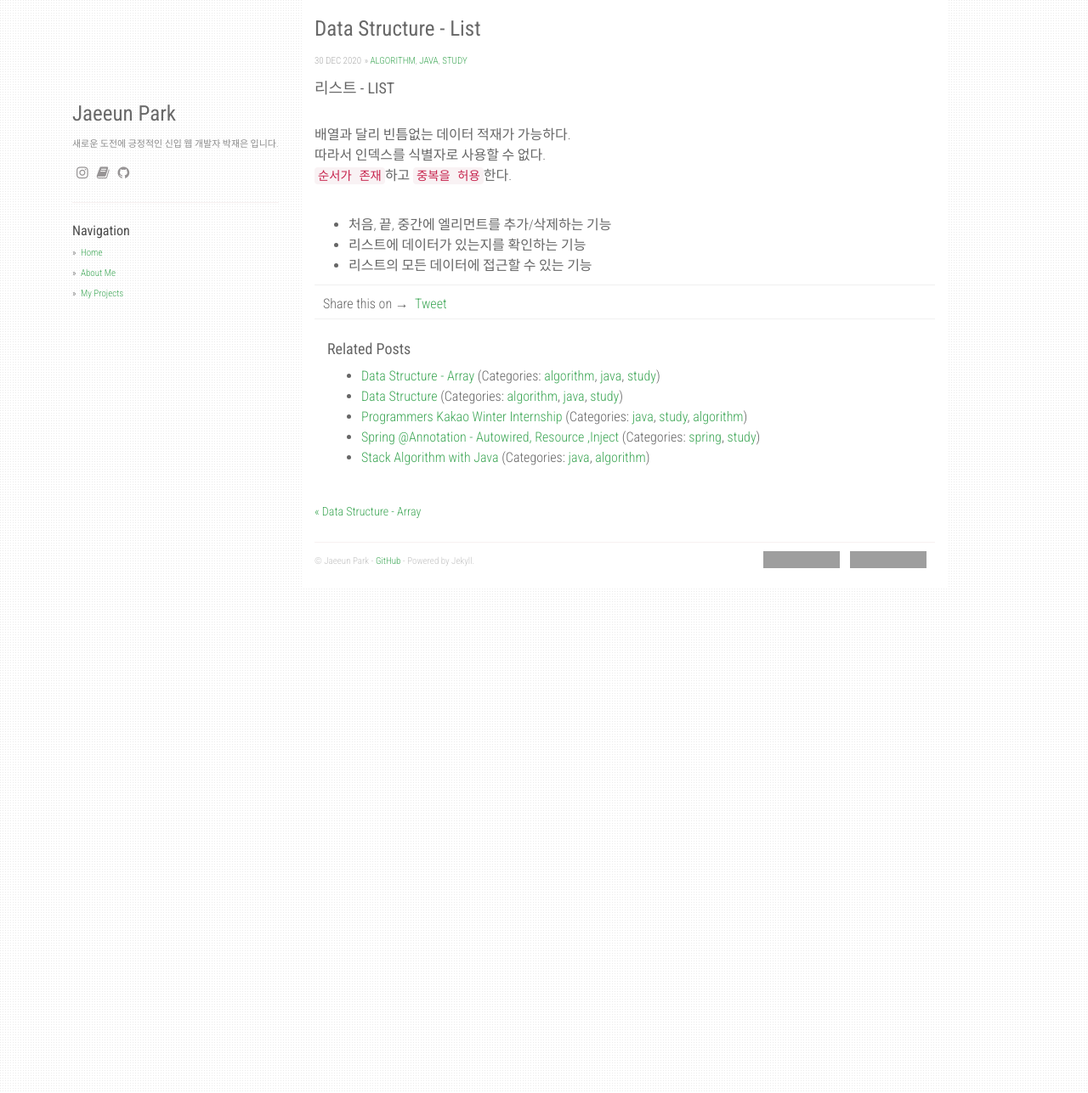
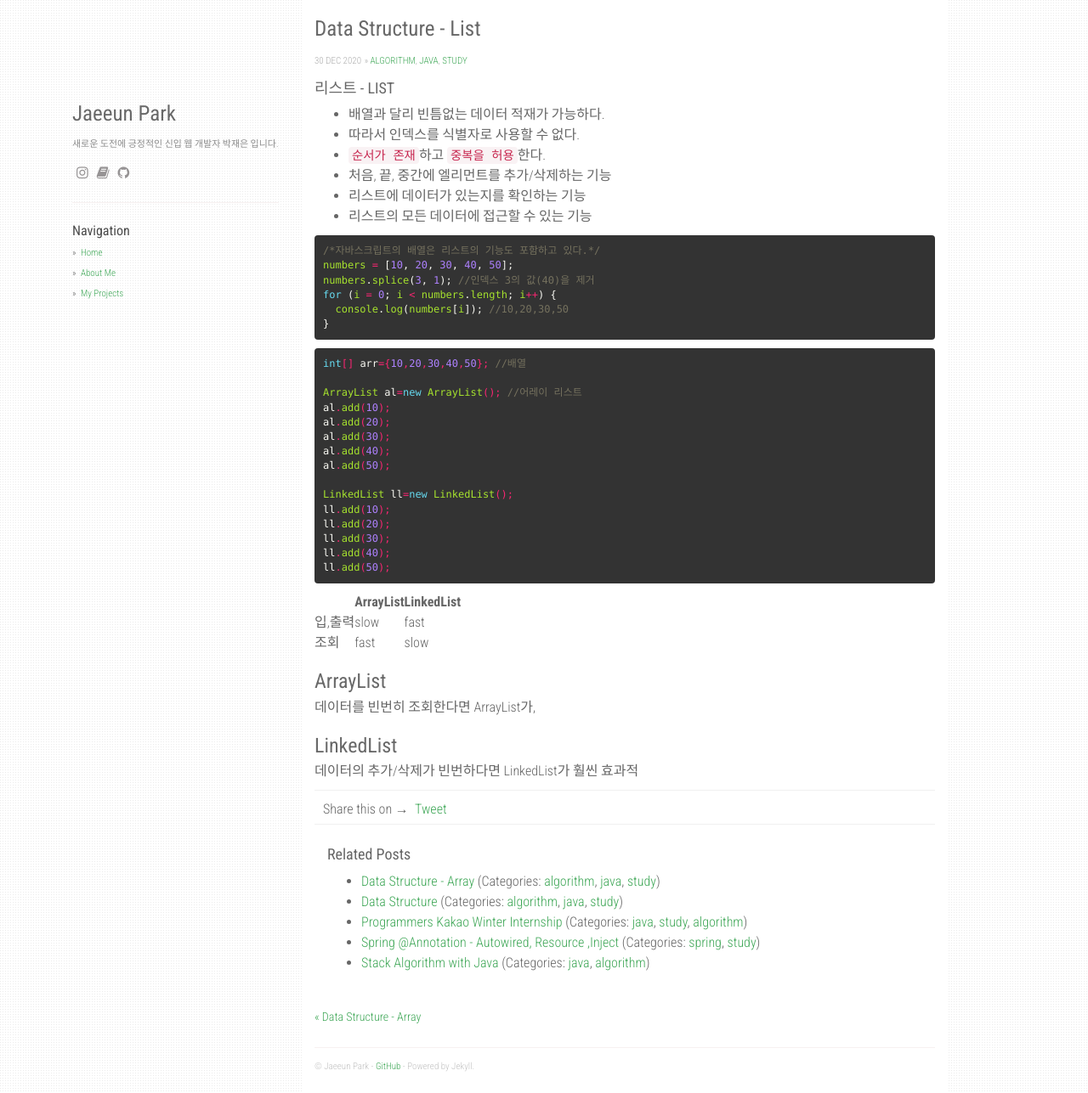
Before and after one commit to jaeeunzzang/jaeeunPark.portfolio.github.io, a Jekyll site: the page built from _posts/2020-12-30-list.md, in a window 1280 px wide. Shown: the whole page at 85% size. Built offline with Jekyll 4.4.1, drawn with Linux system fonts in a browser that asks for light colours; nearby versions of some CDN libraries; comment, search, counter and statistics services are not loaded; grey boxes are pictures that could not be loaded.

Commit message:
update list

````diff
--- a/_posts/2020-12-30-list.md
+++ b/_posts/2020-12-30-list.md
@@ -7,12 +7,49 @@ categories: [algorithm, java, study]
 
 #### 리스트 - LIST
 
-<br>
-배열과 달리 빈틈없는 데이터 적재가 가능하다.<br>
-따라서 인덱스를 식별자로 사용할 수 없다.<br>
-`순서가 존재`하고 `중복을 허용`한다.<br>
-<br>
-
+- 배열과 달리 빈틈없는 데이터 적재가 가능하다.
+- 따라서 인덱스를 식별자로 사용할 수 없다.
+- `순서가 존재`하고 `중복을 허용`한다.
 - 처음, 끝, 중간에 엘리먼트를 추가/삭제하는 기능
 - 리스트에 데이터가 있는지를 확인하는 기능
 - 리스트의 모든 데이터에 접근할 수 있는 기능
+
+```javascript
+/*자바스크립트의 배열은 리스트의 기능도 포함하고 있다.*/
+numbers = [10, 20, 30, 40, 50];
+numbers.splice(3, 1); //인덱스 3의 값(40)을 제거
+for (i = 0; i < numbers.length; i++) {
+  console.log(numbers[i]); //10,20,30,50
+}
+```
+
+```java
+int[] arr={10,20,30,40,50}; //배열
+
+ArrayList al=new ArrayList(); //어레이 리스트
+al.add(10);
+al.add(20);
+al.add(30);
+al.add(40);
+al.add(50);
+
+LinkedList ll=new LinkedList();
+ll.add(10);
+ll.add(20);
+ll.add(30);
+ll.add(40);
+ll.add(50);
+```
+
+|         | ArrayList | LinkedList |
+| ------- | --------- | ---------- |
+| 입,출력 | slow      | fast       |
+| 조회    | fast      | slow       |
+
+### ArrayList
+
+데이터를 빈번히 조회한다면 ArrayList가,
+
+### LinkedList
+
+데이터의 추가/삭제가 빈번하다면 LinkedList가 훨씬 효과적
````
